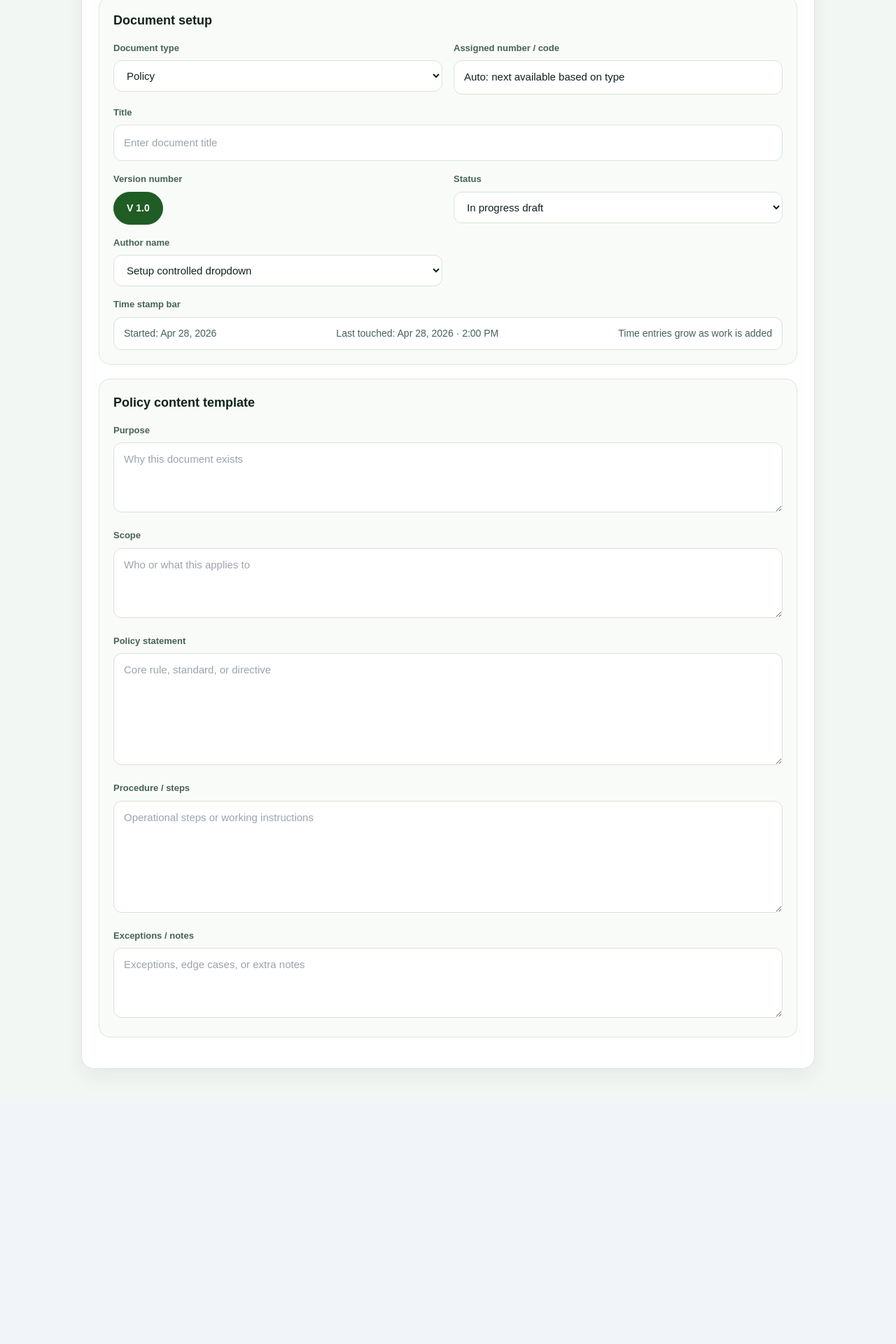
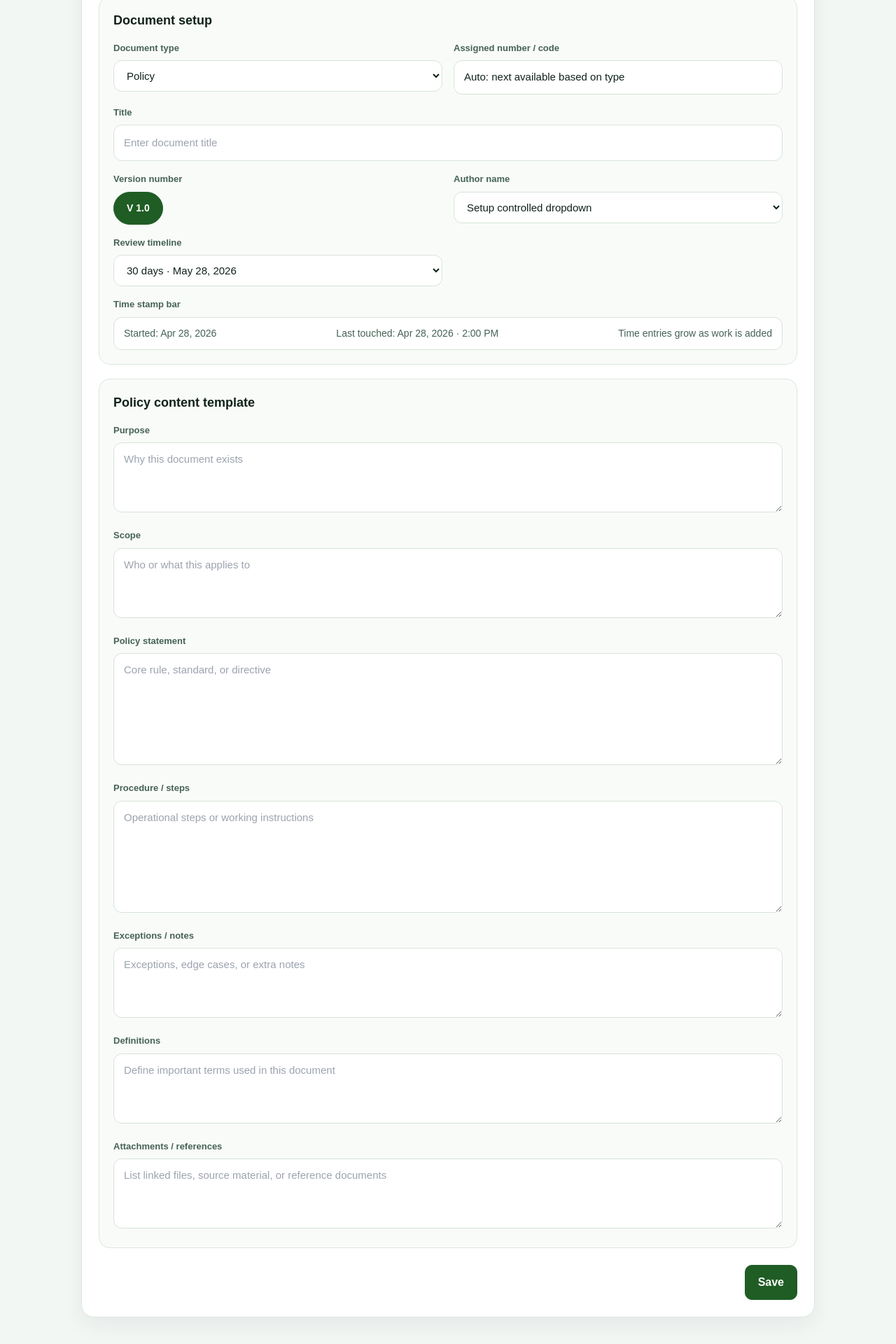
Before and after one commit to phoenixinc37-hue/policy-manager, a Next.js app: page /create/template in a window 1280 px wide. Shown: the part 274-2194 px from the top of the page at 70% size. Before the commit the page ends 1849 px from the top, so only its background shows below. Built offline with nearby package versions, Linux system fonts and the light colour scheme.

Commit message:
feat: expand manual template review and reference fields

```diff
--- a/app/create/template/page.tsx
+++ b/app/create/template/page.tsx
@@ -53,16 +53,6 @@ export default function CreateTemplatePage() {
                   <div style={versionBubble}>V 1.0</div>
                 </div>
                 <div>
-                  <label style={label}>Status</label>
-                  <select style={inputStyle} defaultValue="In progress draft">
-                    <option>In progress draft</option>
-                    <option>Pending approval</option>
-                    <option>Approved</option>
-                    <option>In effect</option>
-                    <option>Archived</option>
-                  </select>
-                </div>
-                <div>
                   <label style={label}>Author name</label>
                   <select style={inputStyle} defaultValue="Setup controlled dropdown">
                     <option>Setup controlled dropdown</option>
@@ -71,6 +61,16 @@ export default function CreateTemplatePage() {
                     <option>Dawn</option>
                     <option>Penny</option>
                     <option>Kat</option>
+                  </select>
+                </div>
+                <div>
+                  <label style={label}>Review timeline</label>
+                  <select style={inputStyle} defaultValue="30 days · May 28, 2026">
+                    <option>30 days · May 28, 2026</option>
+                    <option>Quarterly · Jul 28, 2026</option>
+                    <option>Semi annually · Oct 28, 2026</option>
+                    <option>Annually · Apr 28, 2027</option>
+                    <option>Bi annually · Apr 28, 2028</option>
                   </select>
                 </div>
                 <div style={fullWidth}>
@@ -107,7 +107,18 @@ export default function CreateTemplatePage() {
                   <label style={label}>Exceptions / notes</label>
                   <textarea style={textAreaStyle} placeholder="Exceptions, edge cases, or extra notes" />
                 </div>
+                <div>
+                  <label style={label}>Definitions</label>
+                  <textarea style={textAreaStyle} placeholder="Define important terms used in this document" />
+                </div>
+                <div>
+                  <label style={label}>Attachments / references</label>
+                  <textarea style={textAreaStyle} placeholder="List linked files, source material, or reference documents" />
+                </div>
               </div>
+            </div>
+            <div style={{ display: "flex", justifyContent: "flex-end", marginTop: 24 }}>
+              <button style={saveButton}>Save</button>
             </div>
           </section>
         </main>
@@ -132,3 +143,4 @@ const textAreaStyle = { width: "100%", minHeight: 100, padding: "12px 14px", bor
 const largeTextAreaStyle = { width: "100%", minHeight: 160, padding: "12px 14px", borderRadius: 12, border: "1px solid #d6e4d8", background: "#ffffff", fontSize: 15, color: "#10221a", boxSizing: "border-box" as const, resize: "vertical" as const };
 const greenMenuButton = { textDecoration: "none", background: "#66a97a", color: "#ffffff", padding: "10px 12px", borderRadius: 10, fontWeight: 700, border: "1px solid #66a97a" };
 const primaryButton = { textDecoration: "none", background: "#1f5d24", color: "#ffffff", padding: "10px 12px", borderRadius: 10, fontWeight: 700, border: "1px solid #1f5d24" };
+const saveButton = { background: "#1f5d24", color: "#ffffff", padding: "12px 18px", borderRadius: 10, fontWeight: 800, border: "1px solid #1f5d24" };
```
